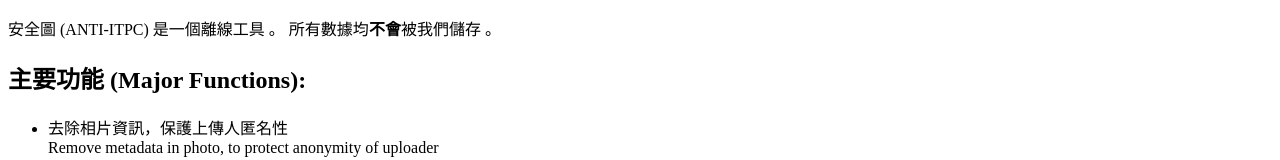
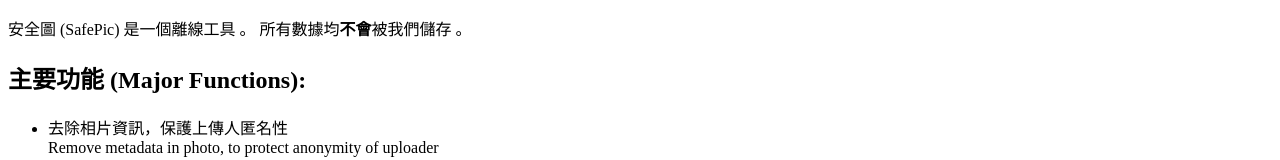
Before and after one commit to beenotung/safepic, a plain HTML site: page www/index.html in a window 1280 px wide. Shown: the top 160 px of the page. Drawn offline with Linux system fonts and the light colour scheme.

Commit message:
rename to less sensitive name; updated desc in readme;

```diff
--- a/www/index.html
+++ b/www/index.html
@@ -2,7 +2,7 @@
 <html lang="en" dir="ltr">
 	<head>
 		<meta charset="UTF-8">
-		<title>安全圖 (ANTI-ITPC)</title>
+		<title>安全圖 (SafePic)</title>
 		<meta name="viewport"
 			  content="width=device-width, initial-scale=1.0, minimum-scale=1.0, maximum-scale=1.0, user-scalable=no">
 		<meta name="format-detection" content="telephone=no">
@@ -37,7 +37,7 @@
 		<em style="color: red;">Javascript is require for this webapp to work</em>
 	</noscript>
 	<p>
-		安全圖 (ANTI-ITPC)
+		安全圖 (SafePic)
 		是一個離線工具
 		。
         所有數據均<strong>不會</strong>被我們儲存
```
Also changed, not shown: 1 other file.
